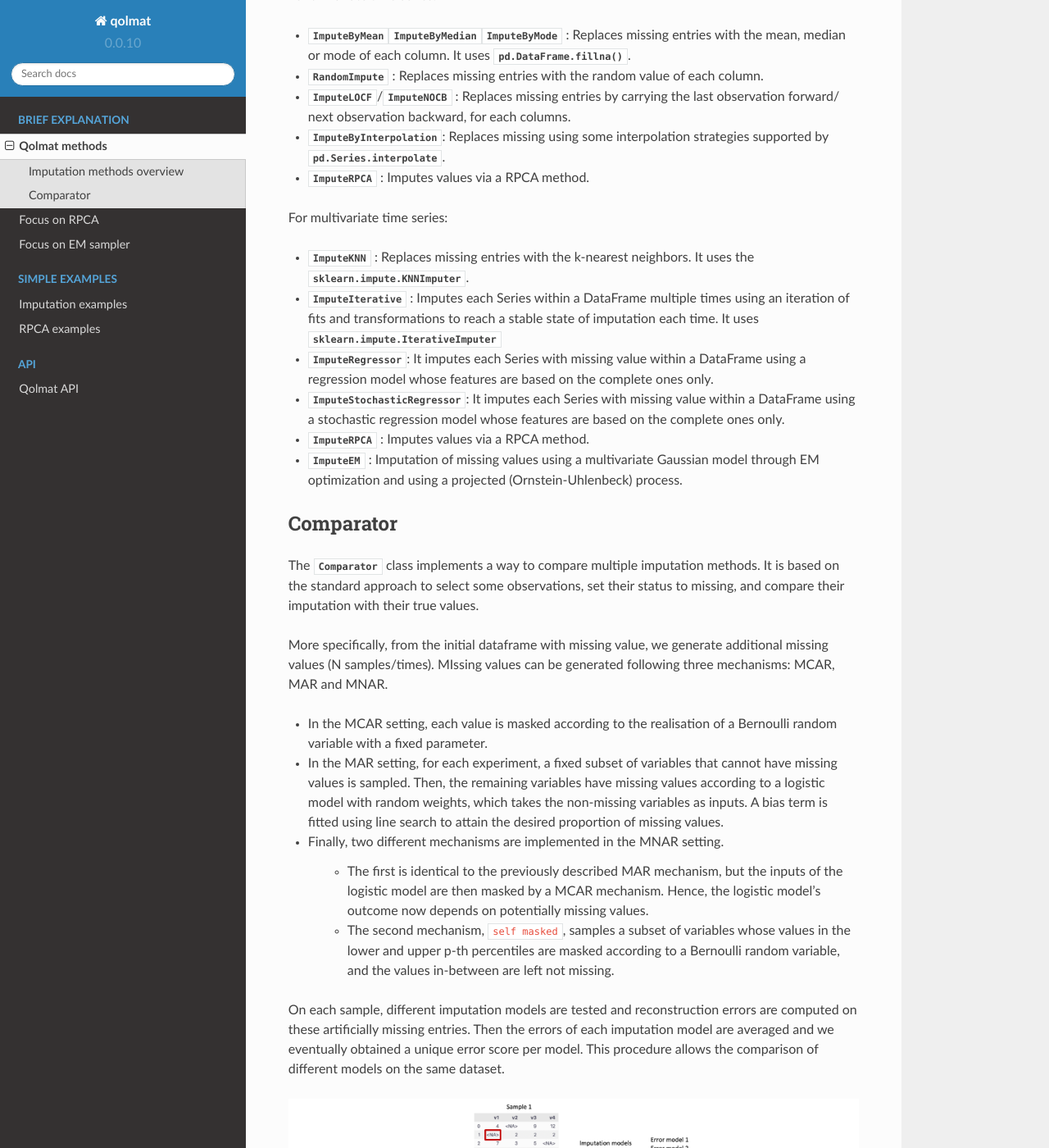
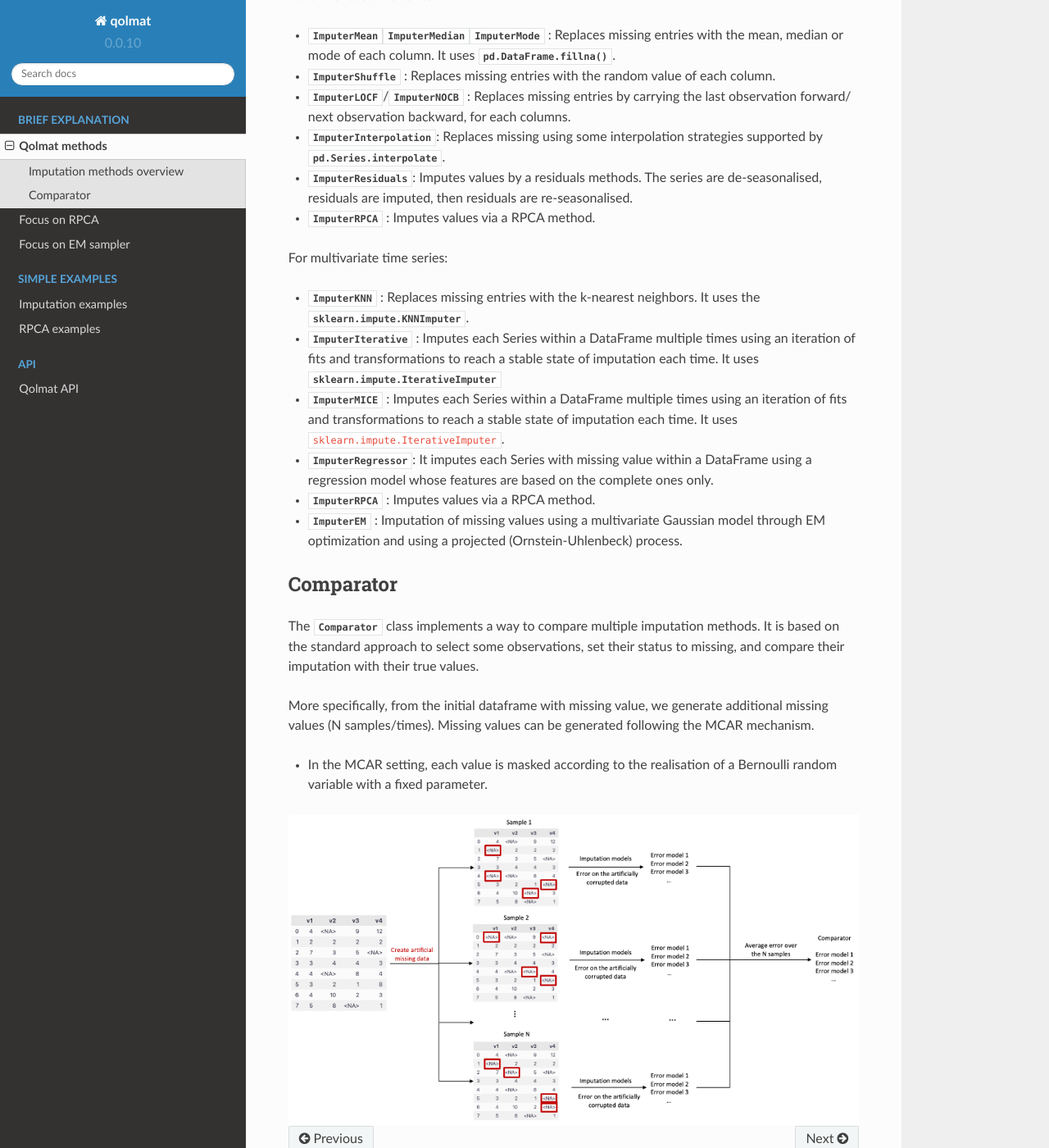
Before and after one commit to scikit-learn-contrib/qolmat, a Sphinx documentation site: the page built from docs/explanation.rst, in a window 1280 px wide and 1400 px high, scrolled down 353 px. Shown: the whole window at 82% size. Built offline with Sphinx 7.4.7 and the Read the Docs theme 2.0.0, drawn with Linux system fonts in a browser that asks for light colours.

```diff
--- a/docs/explanation.rst
+++ b/docs/explanation.rst
@@ -12,20 +12,21 @@
 
 For univariate time series:
 
-* :class:`ImputeByMean`:class:`ImputeByMedian`:class:`ImputeByMode` : Replaces missing entries with the mean, median or mode of each column. It uses :class:`pd.DataFrame.fillna()`.
-* :class:`RandomImpute` : Replaces missing entries with the random value of each column.
-* :class:`ImputeLOCF`/:class:`ImputeNOCB` : Replaces missing entries by carrying the last observation forward/ next observation backward, for each columns.
-* :class:`ImputeByInterpolation`: Replaces missing using some interpolation strategies supported by :class:`pd.Series.interpolate`.
-* :class:`ImputeRPCA` : Imputes values via a RPCA method.
+* :class:`ImputerMean`:class:`ImputerMedian`:class:`ImputerMode` : Replaces missing entries with the mean, median or mode of each column. It uses :class:`pd.DataFrame.fillna()`.
+* :class:`ImputerShuffle` : Replaces missing entries with the random value of each column.
+* :class:`ImputerLOCF`/:class:`ImputerNOCB` : Replaces missing entries by carrying the last observation forward/ next observation backward, for each columns.
+* :class:`ImputerInterpolation`: Replaces missing using some interpolation strategies supported by :class:`pd.Series.interpolate`.
+* :class:`ImputerResiduals`: Imputes values by a residuals methods. The series are de-seasonalised, residuals are imputed, then residuals are re-seasonalised.
+* :class:`ImputerRPCA` : Imputes values via a RPCA method.
 
 For multivariate time series:
 
-* :class:`ImputeKNN` : Replaces missing entries with the k-nearest neighbors. It uses the :class:`sklearn.impute.KNNImputer`.
-* :class:`ImputeIterative` : Imputes each Series within a DataFrame multiple times using an iteration of fits and transformations to reach a stable state of imputation each time. It uses :class:`sklearn.impute.IterativeImputer`
-* :class:`ImputeRegressor`:  It imputes each Series with missing value within a DataFrame using a regression model whose features are based on the complete ones only.
-* :class:`ImputeStochasticRegressor`:  It imputes each Series with missing value within a DataFrame using a stochastic regression model whose features are based on the complete ones only.
-* :class:`ImputeRPCA` : Imputes values via a RPCA method.
-* :class:`ImputeEM` : Imputation of missing values using a multivariate Gaussian model through EM optimization and using a projected (Ornstein-Uhlenbeck) process.
+* :class:`ImputerKNN` : Replaces missing entries with the k-nearest neighbors. It uses the :class:`sklearn.impute.KNNImputer`.
+* :class:`ImputerIterative` : Imputes each Series within a DataFrame multiple times using an iteration of fits and transformations to reach a stable state of imputation each time. It uses :class:`sklearn.impute.IterativeImputer`
+* :class:`ImputerMICE` : Imputes each Series within a DataFrame multiple times using an iteration of fits and transformations to reach a stable state of imputation each time. It uses ``sklearn.impute.IterativeImputer``.
+* :class:`ImputerRegressor`:  It imputes each Series with missing value within a DataFrame using a regression model whose features are based on the complete ones only.
+* :class:`ImputerRPCA` : Imputes values via a RPCA method.
+* :class:`ImputerEM` : Imputation of missing values using a multivariate Gaussian model through EM optimization and using a projected (Ornstein-Uhlenbeck) process.
 
 
 Comparator
@@ -36,18 +37,9 @@
 their imputation with their true values.
 
 More specifically, from the initial dataframe with missing value, we generate additional missing values (N samples/times).
-MIssing values can be generated following three mechanisms: MCAR, MAR and MNAR.
+Missing values can be generated following the MCAR mechanism.
 
 * In the MCAR setting, each value is masked according to the realisation of a Bernoulli random variable with a fixed parameter.
-* In the MAR setting, for each experiment, a fixed subset of variables that cannot have missing values is sampled. Then, the remaining variables have missing values according to a logistic model with random weights, which takes the non-missing variables as inputs. A bias term is fitted using line search to attain the desired proportion of missing values.
-* Finally, two different mechanisms are implemented in the MNAR setting.
-
-    * The first is identical to the previously described MAR mechanism, but the inputs of the logistic model are then masked by a MCAR mechanism. Hence, the logistic model’s outcome now depends on potentially missing values.
-    * The second mechanism, ``self masked``, samples a subset of variables whose values in the lower and upper p-th percentiles are masked according to a Bernoulli random variable, and the values in-between are left not missing.
-
-On each sample, different imputation models are tested and reconstruction errors are computed on
-these artificially missing entries. Then the errors of each imputation model are averaged and we
-eventually obtained a unique error score per model. This procedure allows the comparison of different models
-on the same dataset.
 
 .. image:: images/comparator.png
+    :align: center
```
Also changed, not shown: README.rst (+17 -3 lines).
